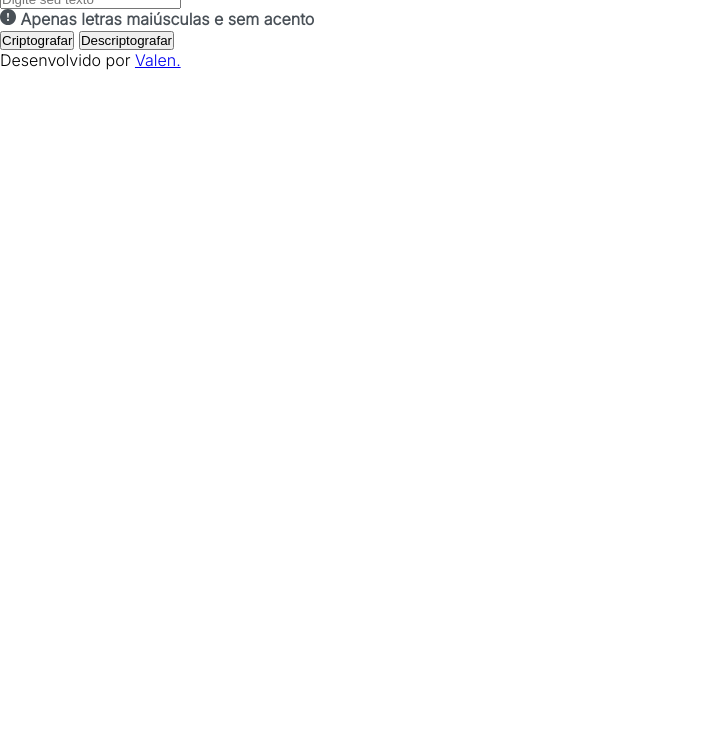
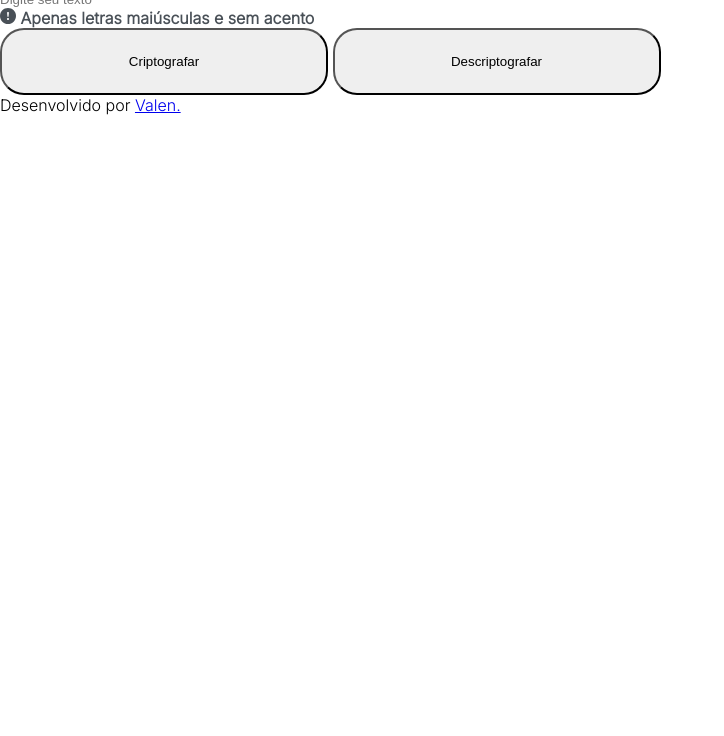
Before and after one commit to valencprado/js-challenge-alura-decodificador, a plain HTML site: page index.html in a window 1280 px wide. Shown: the part 64-800 px from the top of the page, without its empty margins (0-724 px from the left). Drawn offline with Linux system fonts and the light colour scheme.

Commit message:
style: tamanho do botão e tirar linhas do input

```diff
--- a/assets/css/style.css
+++ b/assets/css/style.css
@@ -9,7 +9,19 @@ body {
     font-family: 'Inter', sans-serif;
 
 }
+#texto, main, #texto:focus {
+    width: 60vw;
+    border: none;
+    outline: none;
+}
 .aviso {
     font-weight: bold;
     color: #495057;
 }
+
+.criptografa, .descriptografa {
+    width: 328px;
+    height: 67px;
+    border-radius: 24px;
+
+}
```
